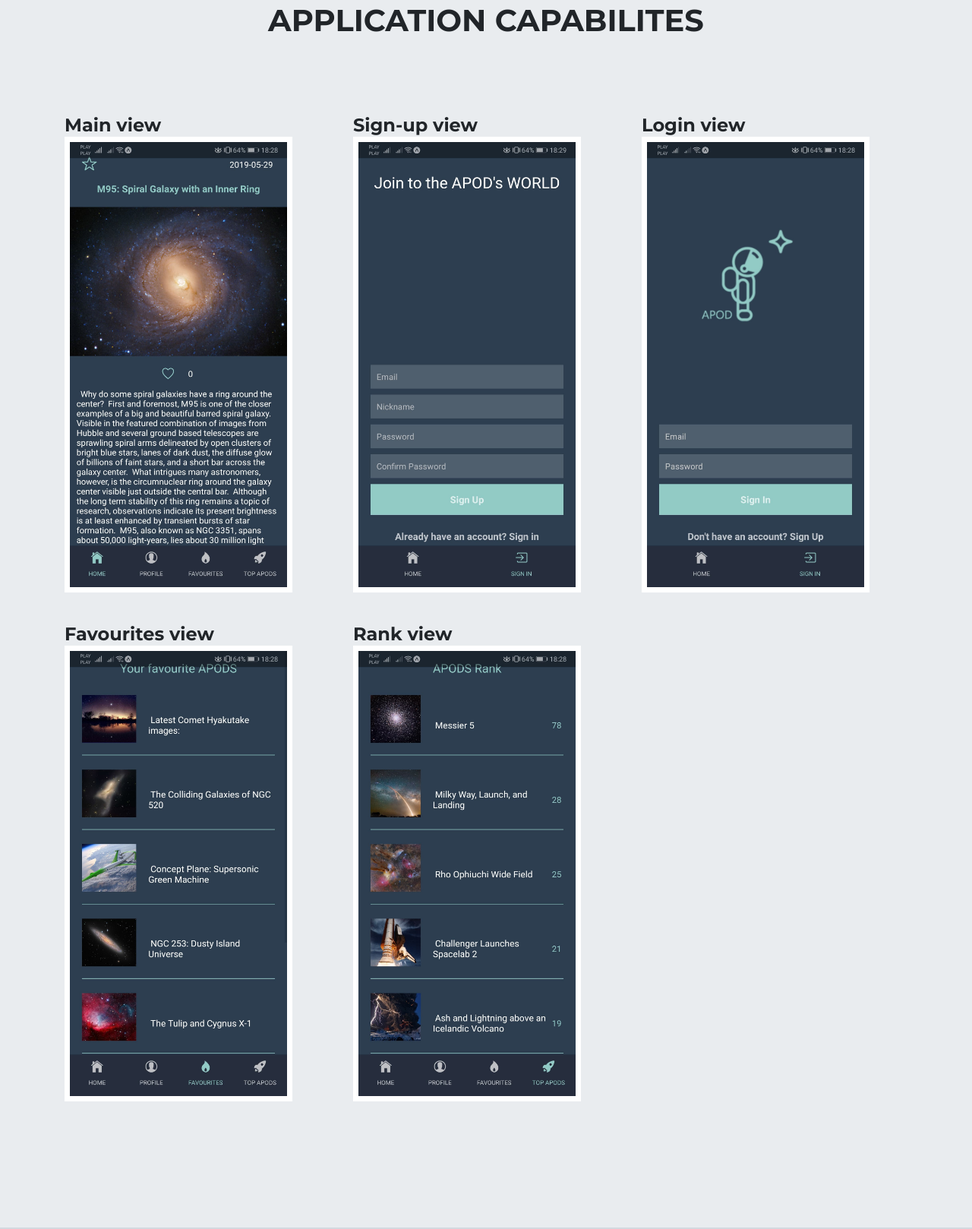
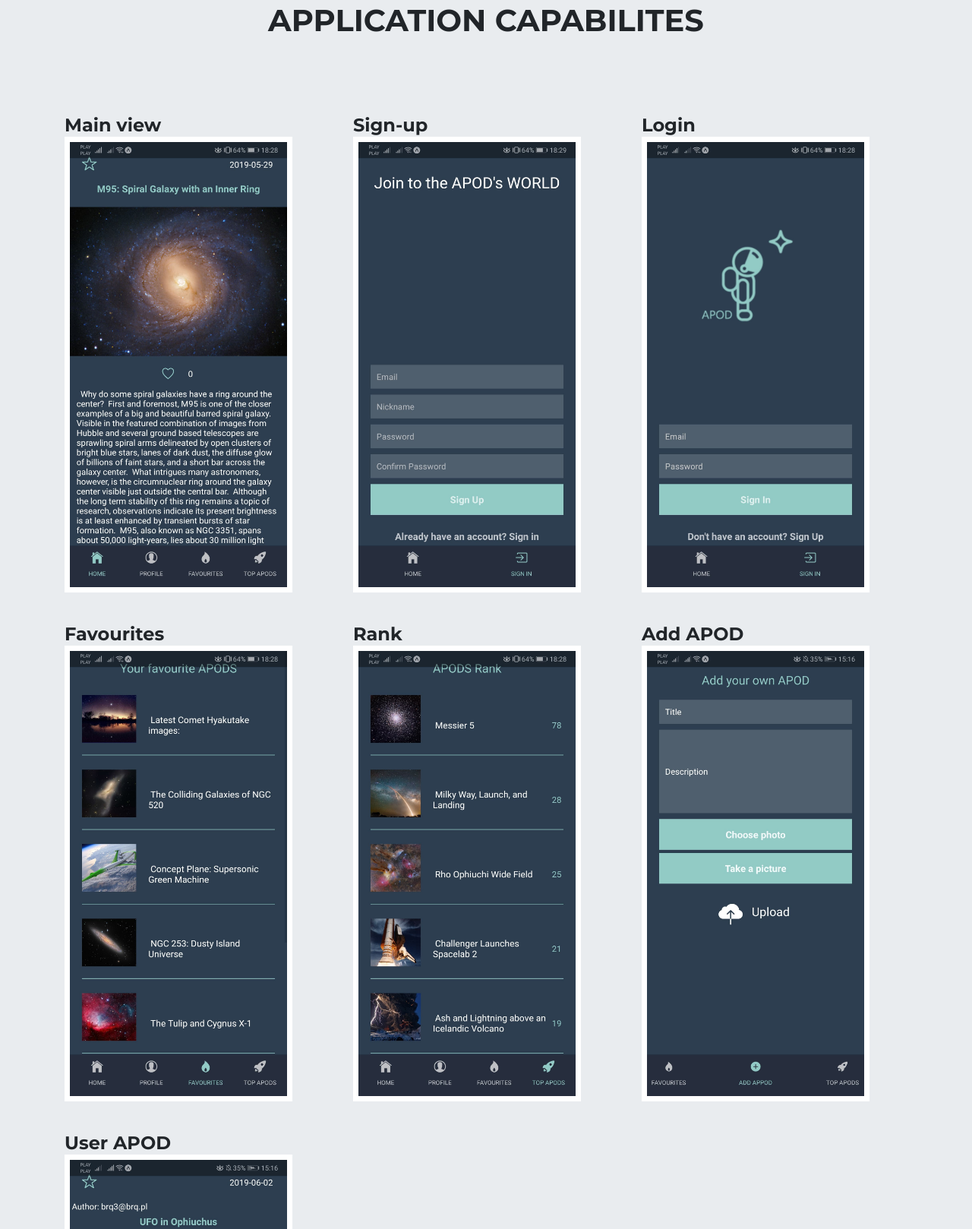
Before and after one commit to KamilSzewczyk77/KamilSzewczyk77.github.io, a plain HTML site: page index.html in a window 1280 px wide. Shown: the part 2642-4260 px from the top of the page at 76% size. Drawn offline with Linux system fonts and the light colour scheme; a web font is replaced by a local one.

Commit message:
Added screen views

```diff
--- a/index.html
+++ b/index.html
@@ -169,7 +169,7 @@
           </div>
 		   <div class="col-sm-4">
             <div class="team-screen">
-			  <h4>Sign-up view</h4>
+			  <h4>Sign-up</h4>
               <img class="mx-auto " src="img/team/apod_acc.jpg" alt="">
 
               <p class="text-muted"></p>
@@ -178,7 +178,7 @@
           </div>
           <div class="col-sm-4">
             <div class="team-screen">
-			  <h4>Login view</h4>
+			  <h4>Login</h4>
               <img class="mx-auto " src="img/team/apod_login.jpg" alt="">
               <p class="text-muted"></p>
 
@@ -186,7 +186,7 @@
           </div>
           <div class="col-sm-4">
             <div class="team-screen">
-			  <h4>Favourites view</h4>
+			  <h4>Favourites</h4>
               <img class="mx-auto " src="img/team/apod_fav.jpg" alt="">
               <p class="text-muted"></p>
 
@@ -195,12 +195,31 @@
 
 		     <div class="col-sm-4">
             <div class="team-screen">
-			  <h4>Rank view</h4>
+			  <h4>Rank</h4>
               <img class="mx-auto " src="img/team/apod_rank.jpg" alt="">
               <p class="text-muted"></p>
 
             </div>
           </div>
+
+		   <div class="col-sm-4">
+            <div class="team-screen">
+			  <h4>Add APOD</h4>
+              <img class="mx-auto " src="img/team/AddApod.jpg" alt="">
+              <p class="text-muted"></p>
+
+            </div>
+          </div>
+
+		   <div class="col-sm-4">
+            <div class="team-screen">
+			  <h4>User APOD</h4>
+              <img class="mx-auto " src="img/team/userApod.jpg" alt="">
+              <p class="text-muted"></p>
+
+            </div>
+          </div>
+
         </div>
 
       </div>
```
Also changed, not shown: img/team/addApod.jpg (added), img/team/userApod.jpg (added).
